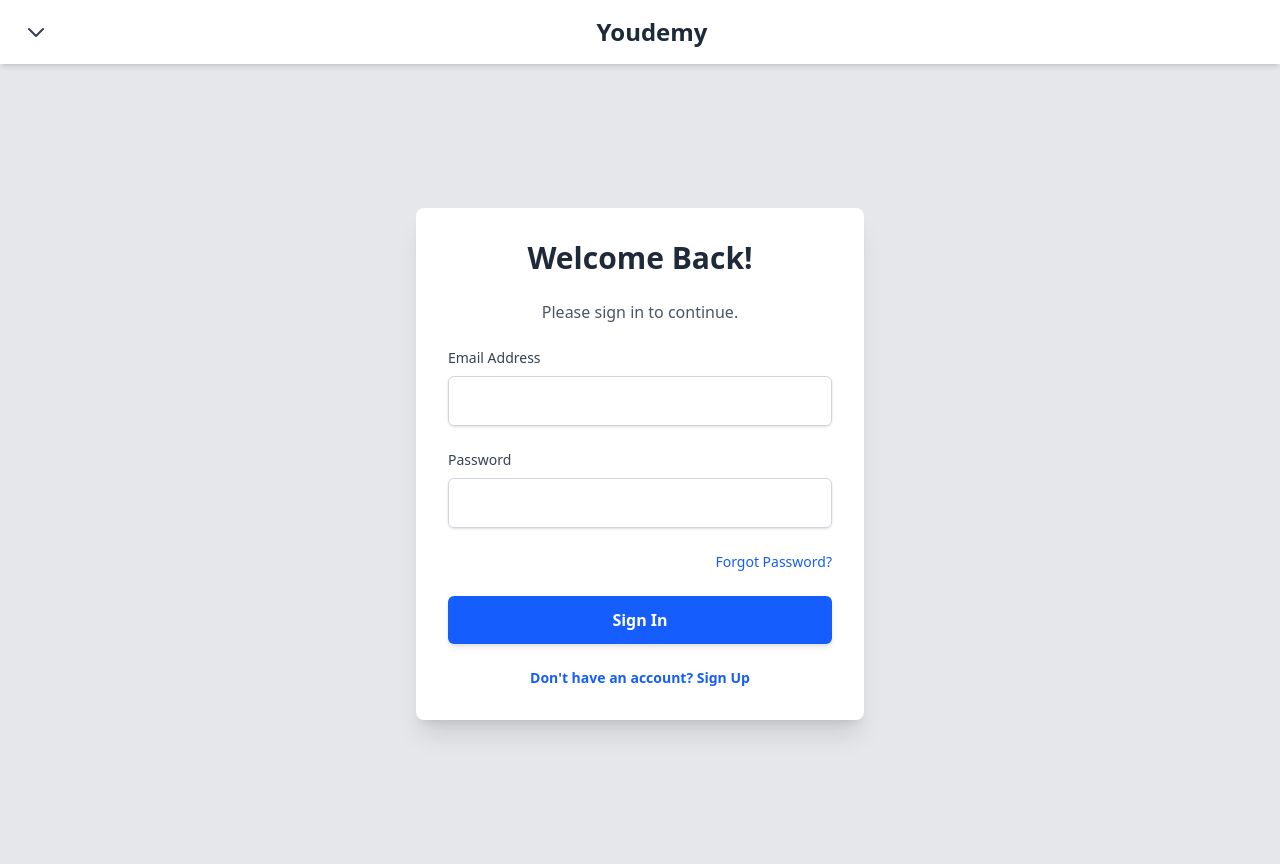
After one commit to Marouane-bichara/Build-a-Modular-and-Secure-PHP-MVC-Architecture, a PHP site: template App/views/auth/auth.twig in a window 1280 px wide. The commit adds this page. Run offline with PHP 8.4, Linux system fonts and the light colour scheme; the template is opened without the code that fills it, so the values that code supplies are empty; some libraries are stand-ins or nearby versions.

Commit message:
ginished twig

```diff
--- a/App/core/session/Session.php
+++ b/App/core/session/Session.php
@@ -7,10 +7,7 @@ namespace App\Core\session;
 class Session
 {
 
-  // start session:
-  // set session:
-  // unset session:
-  // distroy all session:
+
 
 
   public static function startSession()
--- a/App/route/Web.php
+++ b/App/route/Web.php
@@ -6,9 +6,7 @@ use App\core\Http\Router;
 
 
 Router::get('home', 'RedirecetUser@homePage');
+Router::get('auth', 'RedirecetUser@authPage');
 Router::get('', 'RedirecetUser@homePage');
-
 Router::get('about', 'RedirecetUser@aboutPage');
-
-
 Router::post('home', 'HomeController@sendData');
--- /dev/null
+++ b/App/views/auth/auth.twig
@@ -0,0 +1,109 @@
+<!doctype html>
+<html lang="en">
+<head>
+  <meta charset="UTF-8">
+  <meta name="viewport" content="width=device-width, initial-scale=1.0">
+  <script src="https://unpkg.com/@tailwindcss/browser@4"></script>
+  <title>Login - CareerLink</title>
+</head>
+<body class="bg-gray-100 font-sans antialiased">
+
+  <header class="bg-white shadow-md sticky top-0 z-50 px-6 py-4 flex justify-between items-center">
+    <a href="../home/index.php" class="text-gray-700 text-2xl font-semibold flex items-center">
+      <svg xmlns="http://www.w3.org/2000/svg" class="h-6 w-6 text-gray-700" fill="none" viewBox="0 0 24 24" stroke="currentColor">
+        <path stroke-linecap="round" stroke-linejoin="round" stroke-width="2" d="M19 9l-7 7-7-7"></path>
+      </svg>
+    </a>
+    <h1 class="text-2xl font-semibold text-gray-800">Youdemy</h1>
+    <div></div>
+  </header>
+
+  <div class="min-h-screen bg-gray-200 flex items-center justify-center py-6 px-4 sm:px-6 lg:px-8">
+
+    <div class="w-full max-w-md bg-white rounded-lg shadow-xl p-8 space-y-6">
+      <h2 class="tite text-3xl font-semibold text-center text-gray-800">Welcome Back!</h2>
+      <p class="signuptext text-center text-gray-600">Please sign in to continue.</p>
+
+      <form id="login-form" action="" method="POST" class="space-y-6">
+        <div>
+          <label for="email" class="block text-sm font-medium text-gray-700">Email Address</label>
+          <input type="email" id="email" name="email" required
+            class="mt-2 block w-full px-4 py-3 border border-gray-300 rounded-md shadow-sm focus:ring-blue-500 focus:border-blue-500 placeholder-gray-500 text-gray-900 focus:outline-none">
+        </div>
+
+        <div>
+          <label for="password" class="block text-sm font-medium text-gray-700">Password</label>
+          <input type="password" id="password" name="password" required
+            class="mt-2 block w-full px-4 py-3 border border-gray-300 rounded-md shadow-sm focus:ring-blue-500 focus:border-blue-500 placeholder-gray-500 text-gray-900 focus:outline-none">
+        </div>
+
+        <div class="flex justify-end">
+          <a href="#" class="text-sm text-blue-600 hover:text-blue-500">Forgot Password?</a>
+        </div>
+
+        <div>
+          <button type="submit" name="submitSignIn"
+            class="w-full bg-blue-600 hover:bg-blue-700 text-white font-semibold py-3 px-4 rounded-md shadow-md focus:outline-none focus:ring-2 focus:ring-blue-500 focus:ring-opacity-50">
+            Sign In
+          </button>
+        </div>
+      </form>
+
+      <form id="register-form" action="" method="POST" class="space-y-6 hidden">
+        <div>
+          <label for="name" class="block text-sm font-medium text-gray-700">nome</label>
+          <input type="text" id="name" name="nomeRegister" required
+            class="mt-2 block w-full px-4 py-3 border border-gray-300 rounded-md shadow-sm focus:ring-blue-500 focus:border-blue-500 placeholder-gray-500 text-gray-900 focus:outline-none">
+        </div>
+        <div>
+          <label for="name" class="block text-sm font-medium text-gray-700">prenome</label>
+          <input type="text" id="name" name="prenomeRegister" required
+            class="mt-2 block w-full px-4 py-3 border border-gray-300 rounded-md shadow-sm focus:ring-blue-500 focus:border-blue-500 placeholder-gray-500 text-gray-900 focus:outline-none">
+        </div>
+
+        <div>
+          <label for="email" class="block text-sm font-medium text-gray-700">Email Address</label>
+          <input type="email" id="email" name="emailRegister" required
+            class="mt-2 block w-full px-4 py-3 border border-gray-300 rounded-md shadow-sm focus:ring-blue-500 focus:border-blue-500 placeholder-gray-500 text-gray-900 focus:outline-none">
+        </div>
+
+        <div>
+            <label for="role" class="block text-sm font-medium text-gray-700">Role</label>
+            <select id="role" name="roleRegister" required
+              class="mt-2 block w-full px-4 py-3 border border-gray-300 rounded-md shadow-sm focus:ring-blue-500 focus:border-blue-500 placeholder-gray-500 text-gray-900 focus:outline-none">
+              <option value="student">student</option>
+              <option value="teacher">teacher</option>
+            </select>
+            </div>
+
+        <div>
+          <label for="password" class="block text-sm font-medium text-gray-700">Password</label>
+          <input type="password" id="password" name="passwordRegister" required
+            class="mt-2 block w-full px-4 py-3 border border-gray-300 rounded-md shadow-sm focus:ring-blue-500 focus:border-blue-500 placeholder-gray-500 text-gray-900 focus:outline-none">
+        </div>
+
+        <div>
+          <label for="confirm-password" class="block text-sm font-medium text-gray-700">Confirm Password</label>
+          <input type="password" id="confirm-password" name="confirm-passwordRegister" required
+            class="mt-2 block w-full px-4 py-3 border border-gray-300 rounded-md shadow-sm focus:ring-blue-500 focus:border-blue-500 placeholder-gray-500 text-gray-900 focus:outline-none">
+        </div>
+
+        <div>
+          <button type="submitSignUp" name="registeruser" id="buttonRegister"
+            class="w-full bg-blue-600 hover:bg-blue-700 text-white font-semibold py-3 px-4 rounded-md shadow-md focus:outline-none focus:ring-2 focus:ring-blue-500 focus:ring-opacity-50">
+            Sign Up
+          </button>
+        </div>
+      </form>
+
+      <div class="text-center">
+        <p class="text-sm text-gray-600">
+          <a href="#" id="toggle-link" onclick="toggleForm()"  class="text-blue-600 hover:text-blue-500 font-semibold">Don't have an account? Sign Up</a>
+        </p>
+      </div>
+    </div>
+  </div>
+
+
+</body>
+</html>
--- a/App/views/about.php
+++ b/App/views/home.twig
@@ -6,6 +6,8 @@
     <title>Document</title>
 </head>
 <body>
-    <h1>about page</h1>
+    <h1>hello {{name}}</h1>
+    <h2></h2>
+    <button><a href="about">about</a></button>
 </body>
 </html>
--- a/composer.json
+++ b/composer.json
@@ -12,6 +12,7 @@
         }
     ],
     "require": {
-        "vlucas/phpdotenv": "^5.6"
+        "vlucas/phpdotenv": "^5.6",
+        "twig/twig": "^3.19"
     }
 }
```
Also changed, not shown: App/controllers/RedirecetUser.php (+19 -7 lines), App/core/path/Path.php (added, +20 -0 lines), App/views/home.php (deleted, +0 -12 lines), App/core/Auth.php (deleted), App/core/Controller.php (deleted), App/core/Http/Router.php (line endings or trailing spaces), App/core/Model.php (deleted), App/core/View.php (deleted), App/views/back/dashboard.twig (deleted), App/views/back/users.twig (deleted), App/views/front/article.twig (deleted), App/views/front/home.twig (deleted), App/views/index.php (deleted), 1 other file.
